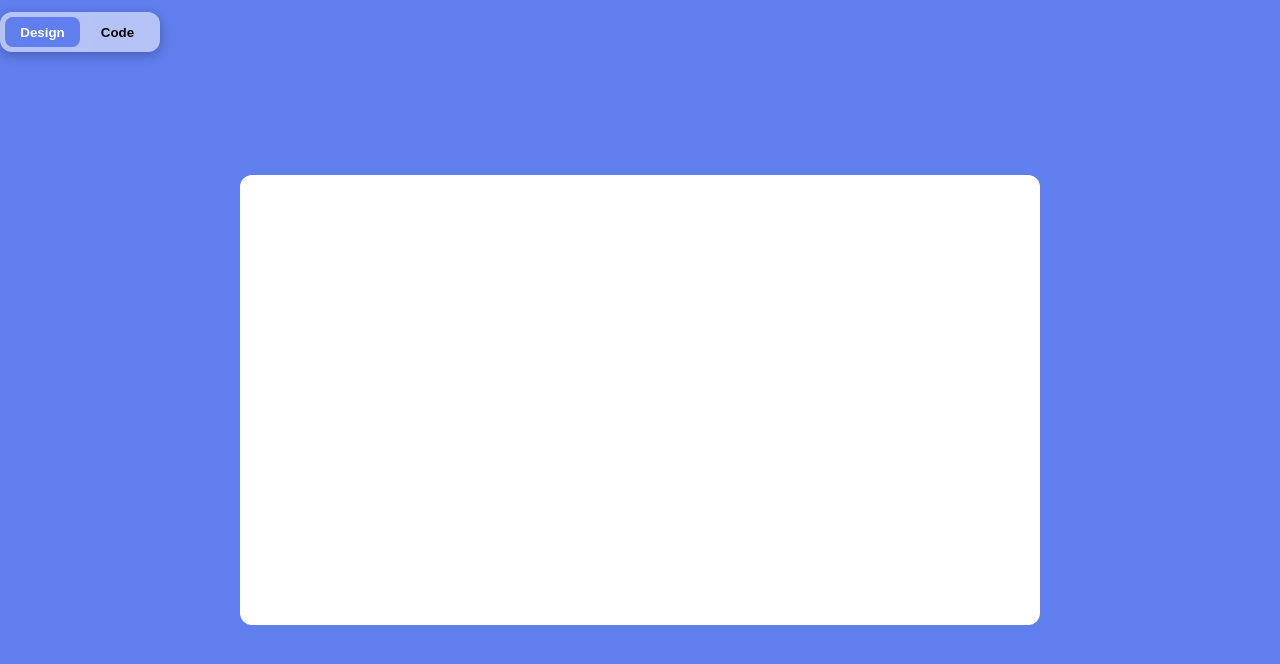
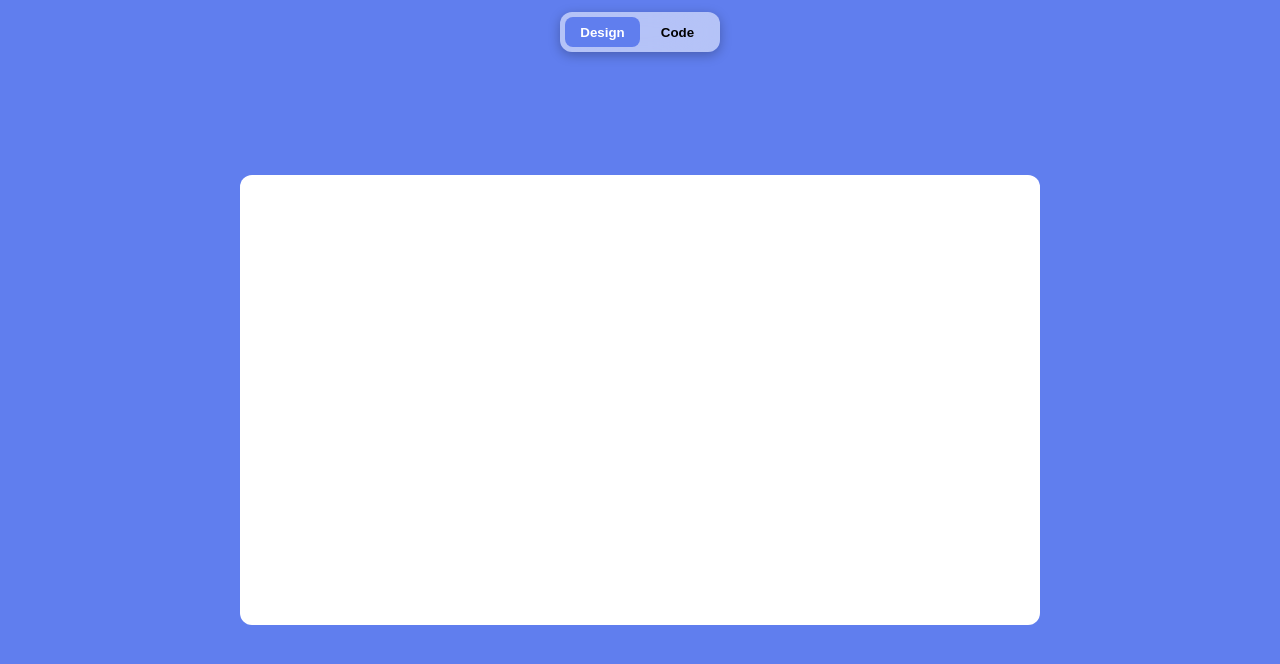
Before and after one commit to TheCDeveloper/ui-designer, a plain HTML site: page index.html in a window 1280 px wide. Drawn offline with Linux system fonts and the light colour scheme.

Commit message:
fix: tabs are not centered in Firefox
Fixes tabs by using a different method of centering tabs.

```diff
--- a/styles/main.css
+++ b/styles/main.css
@@ -24,9 +24,9 @@
     z-index: 10;
     grid-template-rows: 1fr;
     grid-template-columns: 1fr 1fr;
+    margin: 0 50%;
     padding: 5px;
-
-    justify-self: center;
+    transform: translateX(-50%);
 
     background-color: #ffffff88;
 
```
